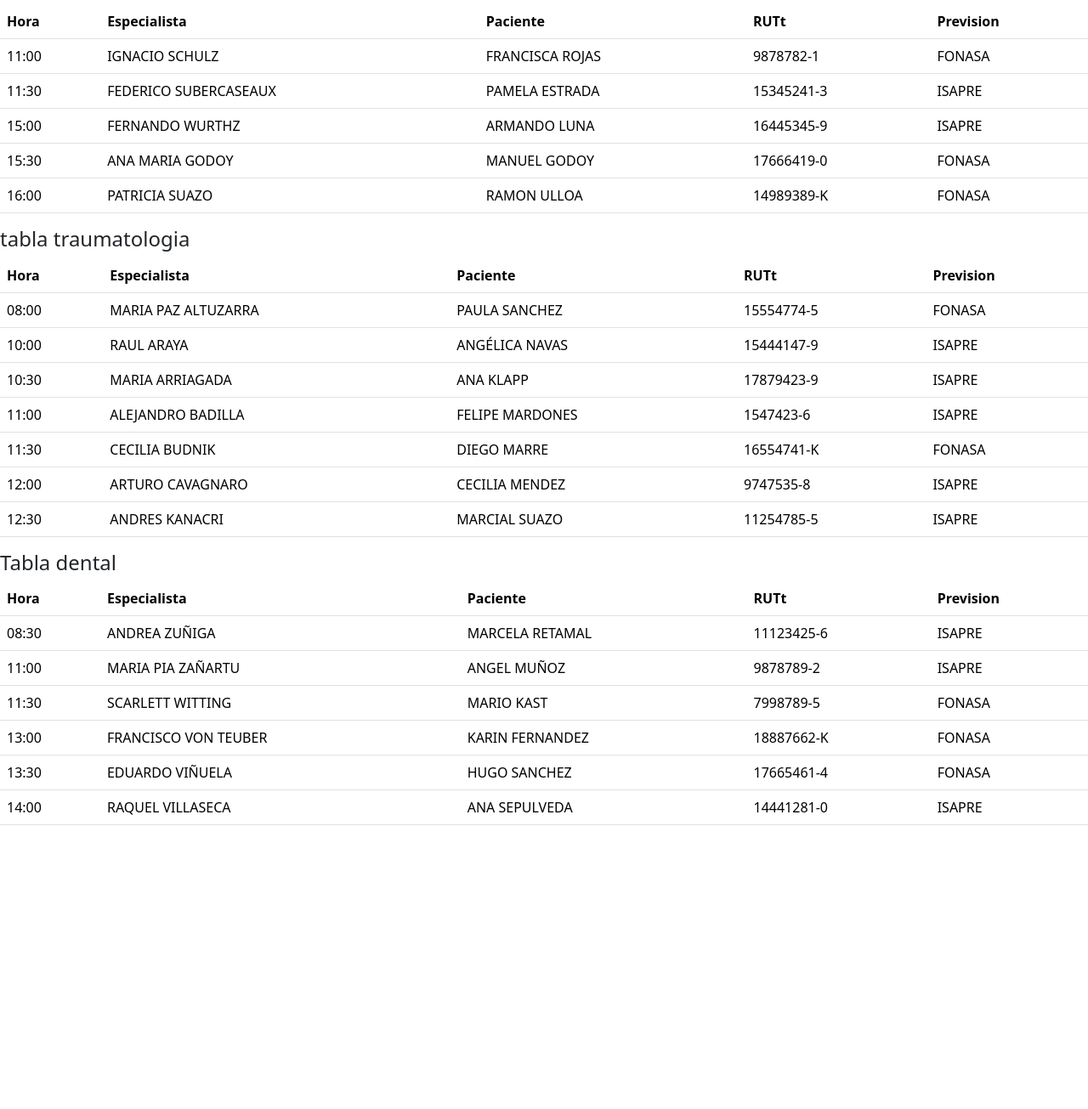
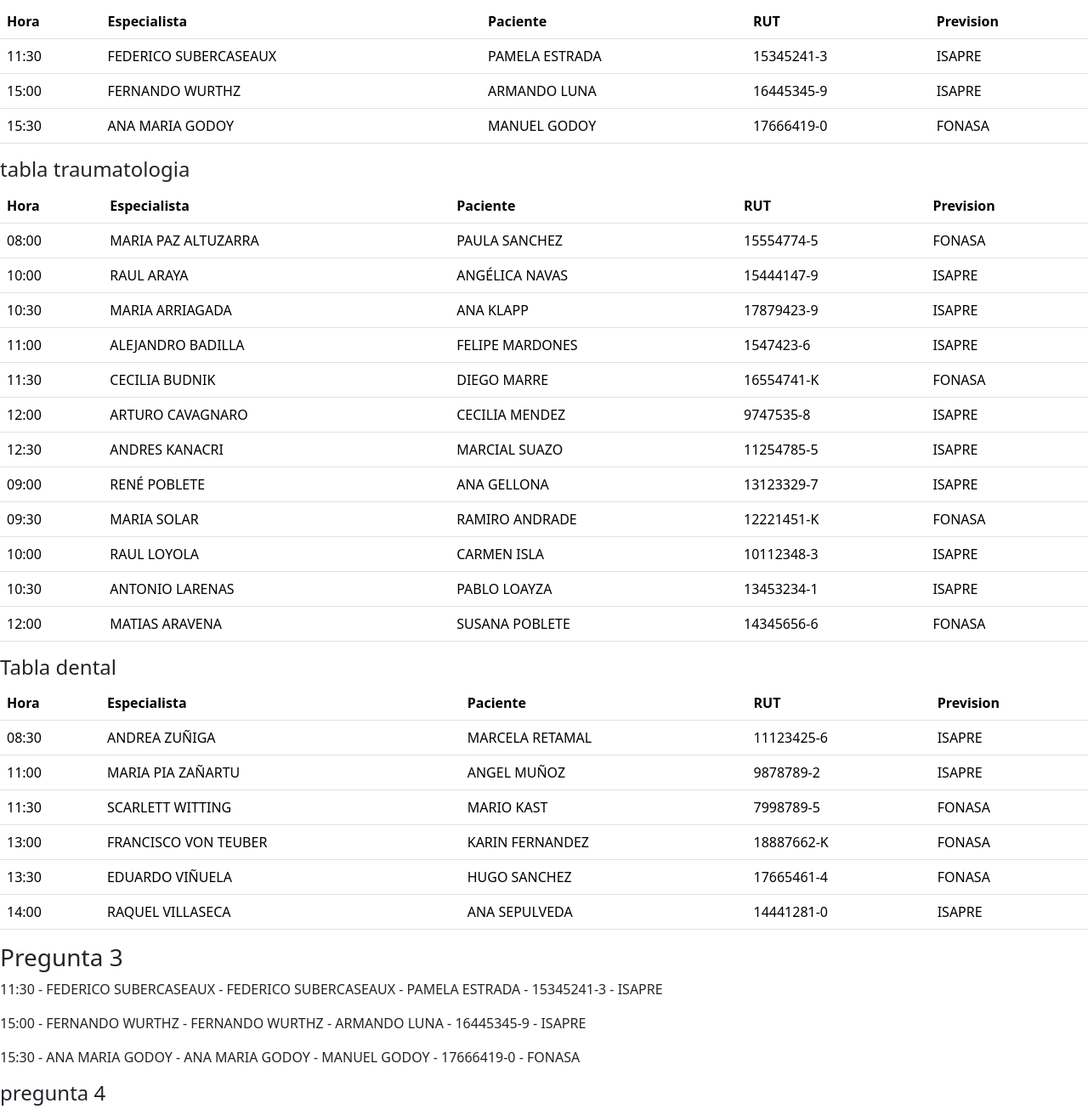
Before and after one commit to MacarenaCavieres/desafio-tabla, a plain HTML site: page index.html in a window 1280 px wide. Shown: the part 304-1609 px from the top of the page at 85% size. Before the commit the page ends 1291 px from the top, so only its background shows below. Drawn offline with nearby package versions, Linux system fonts and the light colour scheme.

Commit message:
hasta pregunta 3 de desafio listo

```diff
--- a/assets/js/app.js
+++ b/assets/js/app.js
@@ -192,3 +192,88 @@ dental.forEach((item) => {
     <td>${item.prevision}</td>
 </tr>`;
 });
+
+//-------------------pregunta1-------------------------------------------------------
+
+const traumatologiaAgregados = [
+    {
+        hora: "09:00",
+        especialista: "RENÉ POBLETE",
+        paciente: "ANA GELLONA",
+        rut: "13123329-7",
+        prevision: "ISAPRE",
+    },
+    {
+        hora: "09:30",
+        especialista: "MARIA SOLAR",
+        paciente: "RAMIRO ANDRADE",
+        rut: "12221451-K",
+        prevision: "FONASA",
+    },
+    {
+        hora: "10:00",
+        especialista: "RAUL LOYOLA",
+        paciente: "CARMEN ISLA",
+        rut: "10112348-3",
+        prevision: "ISAPRE",
+    },
+    {
+        hora: "10:30",
+        especialista: "ANTONIO LARENAS",
+        paciente: "PABLO LOAYZA",
+        rut: "13453234-1",
+        prevision: "ISAPRE",
+    },
+    {
+        hora: "12:00",
+        especialista: "MATIAS ARAVENA",
+        paciente: "SUSANA POBLETE",
+        rut: "14345656-6",
+        prevision: "FONASA",
+    },
+];
+
+traumatologiaAgregados.forEach((object) => {
+    traumatologia.push(object);
+});
+
+tableTraumatologia.innerHTML = "";
+
+traumatologia.forEach((item) => {
+    tableTraumatologia.innerHTML += `<tr>
+    <td>${item.hora}</td>
+    <td>${item.especialista}</td>
+    <td>${item.paciente}</td>
+    <td>${item.rut}</td>
+    <td>${item.prevision}</td>
+</tr>`;
+});
+
+//----------------pregunta2------------------------------------------------------------
+
+radiologia.pop();
+radiologia.shift();
+
+tableRadiologia.innerHTML = "";
+
+radiologia.forEach((item) => {
+    tableRadiologia.innerHTML += `<tr>
+    <td>${item.hora}</td>
+    <td>${item.especialista}</td>
+    <td>${item.paciente}</td>
+    <td>${item.rut}</td>
+    <td>${item.prevision}</td>
+    </tr>`;
+});
+
+//----------------pregunta3------------------------------------------------------------
+
+const dentalSinTable = document.querySelector("#dentalSinTable");
+
+radiologia.forEach((item) => {
+    dentalSinTable.innerHTML += `<p>${item.hora} - ${item.especialista} - ${item.especialista} - ${item.paciente} - ${item.rut} - ${item.prevision}</p> `;
+});
+
+//----------------pregunta4------------------------------------------------------------
+
+const listadoPacientes = document.querySelector("#listadoPacientes");
--- a/index.html
+++ b/index.html
@@ -27,7 +27,7 @@
                     <th scope="col">Hora</th>
                     <th scope="col">Especialista</th>
                     <th scope="col">Paciente</th>
-                    <th scope="col">RUTt</th>
+                    <th scope="col">RUT</th>
                     <th scope="col">Prevision</th>
                 </tr>
             </thead>
@@ -49,7 +49,7 @@
                     <th scope="col">Hora</th>
                     <th scope="col">Especialista</th>
                     <th scope="col">Paciente</th>
-                    <th scope="col">RUTt</th>
+                    <th scope="col">RUT</th>
                     <th scope="col">Prevision</th>
                 </tr>
             </thead>
@@ -71,7 +71,7 @@
                     <th scope="col">Hora</th>
                     <th scope="col">Especialista</th>
                     <th scope="col">Paciente</th>
-                    <th scope="col">RUTt</th>
+                    <th scope="col">RUT</th>
                     <th scope="col">Prevision</th>
                 </tr>
             </thead>
@@ -86,6 +86,17 @@
                 </tr>
             </tbody>
         </table>
+
+        <h3>Pregunta 3</h3>
+        <div>
+            <p id="dentalSinTable"></p>
+        </div>
+
+        <h4>pregunta 4</h4>
+        <div>
+            <p id="listadoPacientes"></p>
+        </div>
+
         <script src="assets/js/app.js"></script>
     </body>
 </html>
```
